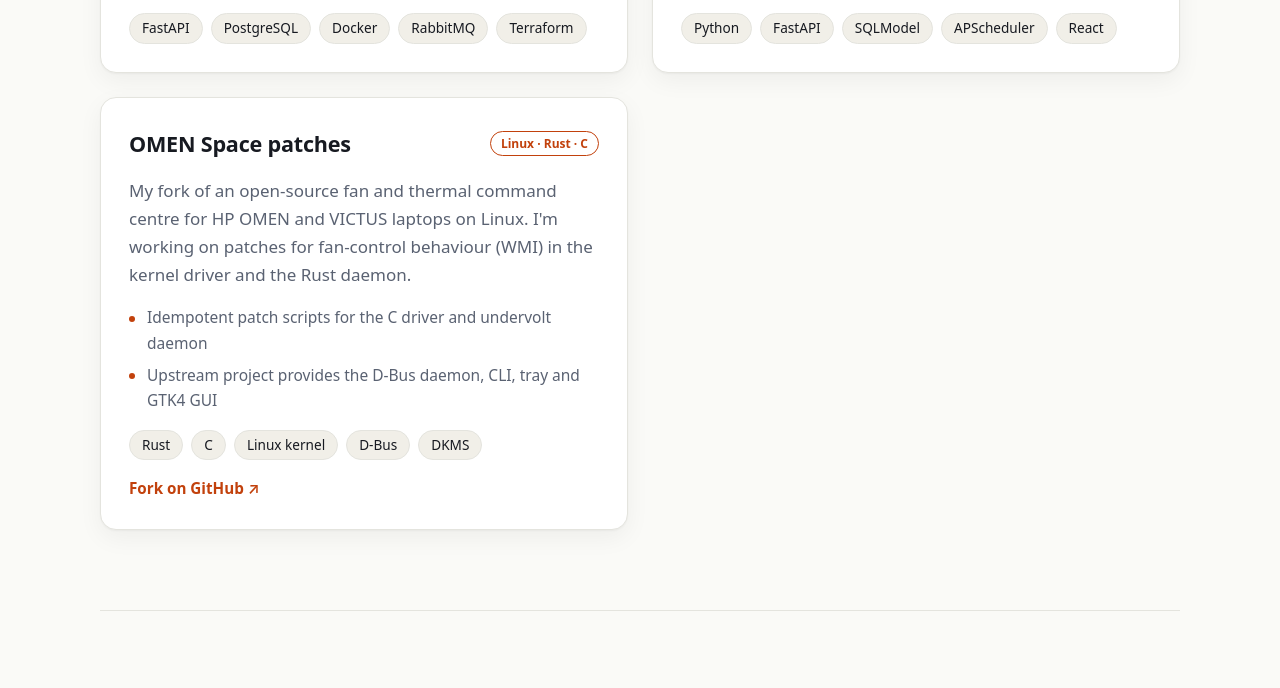
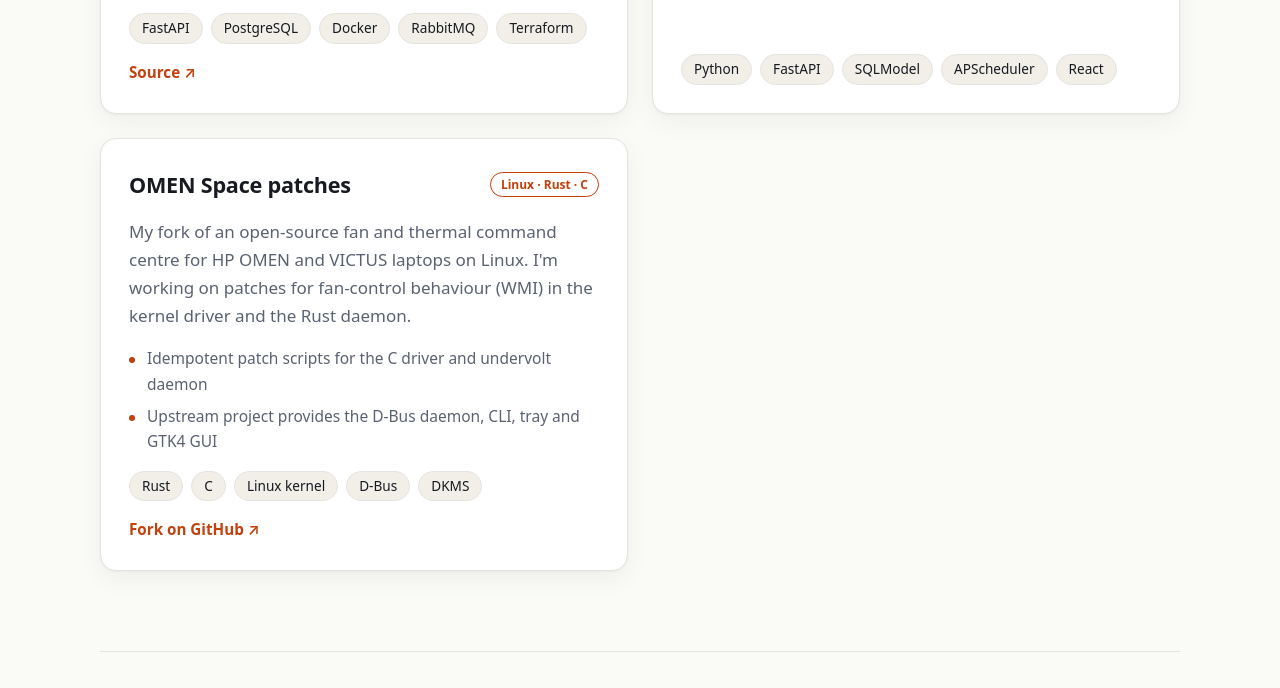
Before and after one commit to EttoreCSenatore/Portifolio, a plain HTML site: page index.html in a window 1280 px wide. Shown: the part 2528-3216 px from the top of the page. Drawn offline with Linux system fonts and the light colour scheme.

Commit message:
Add SlicePizza GitHub link (#6)
Co-authored-by: Ettore Senatore <194998035+EttoreCSenatore@users.noreply.github.com>
Co-authored-by: Claude Sonnet 5.5 <noreply@anthropic.com>

```diff
--- a/index.html
+++ b/index.html
@@ -103,6 +103,7 @@
             <li>Roadmap through Caddy, RabbitMQ, CI/CD, Prometheus/Grafana, Terraform and k3s</li>
           </ul>
           <ul class="chips"><li>FastAPI</li><li>PostgreSQL</li><li>Docker</li><li>RabbitMQ</li><li>Terraform</li></ul>
+          <div class="links"><a href="https://github.com/SenatoreTeam/SlicePizza" rel="noopener">Source</a></div>
         </article>
 
         <article class="card">
```
